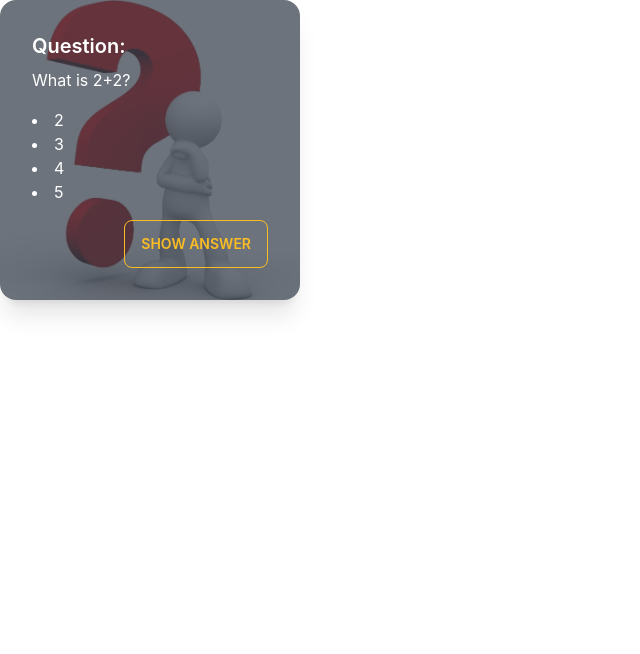
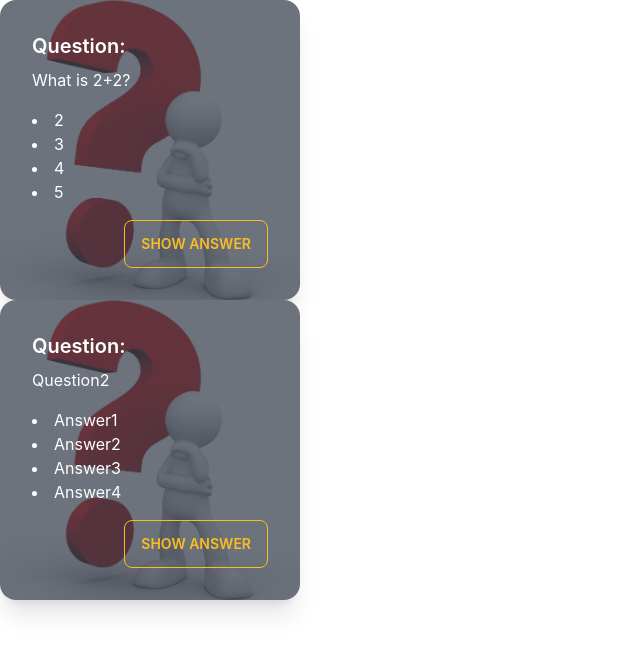
Before and after one commit to ZHANGJialiHappy/flashcardQuiz, a React (Create React App) app: page / in a window 1280 px wide. Shown: the top 654 px of the page, without its empty margins (0-640 px from the left). Built offline with nearby package versions, Linux system fonts and the light colour scheme; the HTML template or start-up script is replaced by a standard one.

Commit message:
recover second example

```diff
--- a/src/App.tsx
+++ b/src/App.tsx
@@ -24,17 +24,17 @@ const SAMPLE_FLASHCARDS = [
       '4',
       '5'
     ]
-  // },
-  // {
-  //   id: 2,
-  //   question: 'Question2',
-  //   answer:'Answer',
-  //   options: [
-  //     'Answer1',
-  //     'Answer2',
-  //     'Answer3',
-  //     'Answer4'
-  //   ]
+  },
+  {
+    id: 2,
+    question: 'Question2',
+    answer:'Answer',
+    options: [
+      'Answer1',
+      'Answer2',
+      'Answer3',
+      'Answer4'
+    ]
   }
 ]
 
```
